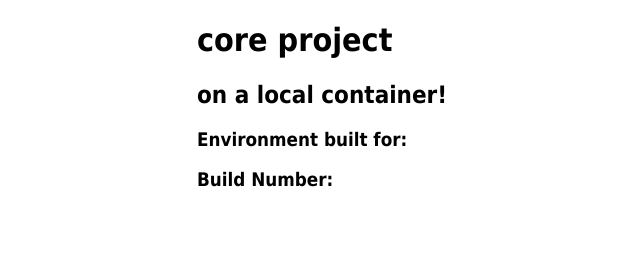
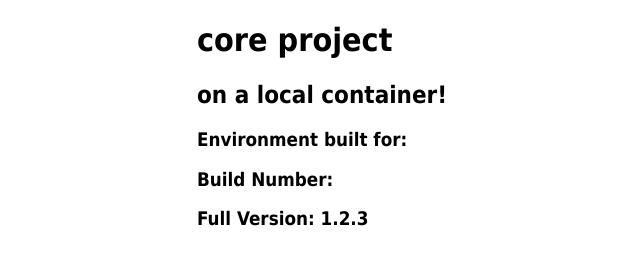
Before and after one commit to mohamedhamdyamer/jt-app-01, a plain HTML site: page index.html in a window 1280 px wide. Shown: the whole page, without its empty margins (163-803 px from the left). Drawn offline with Linux system fonts and the light colour scheme.

Commit message:
jt app 01 - C33

```diff
--- a/index.html
+++ b/index.html
@@ -15,5 +15,6 @@
     <h2>on a local container!</h2>
     <h3>Environment built for:</h3>
     <h3>Build Number:</h3>
+    <h3>Full Version: 1.2.3</h3>
 </body>
 </html>
```
Also changed, not shown: 1 other file.
